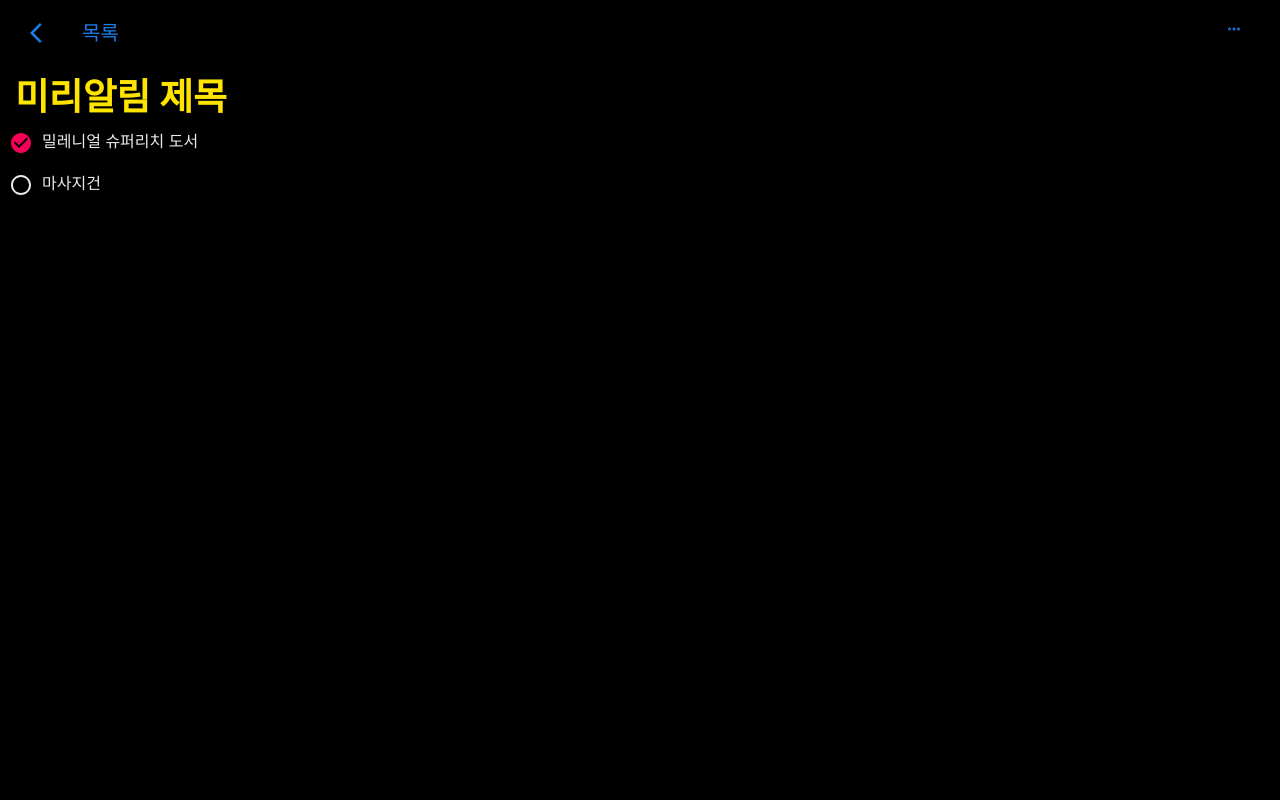
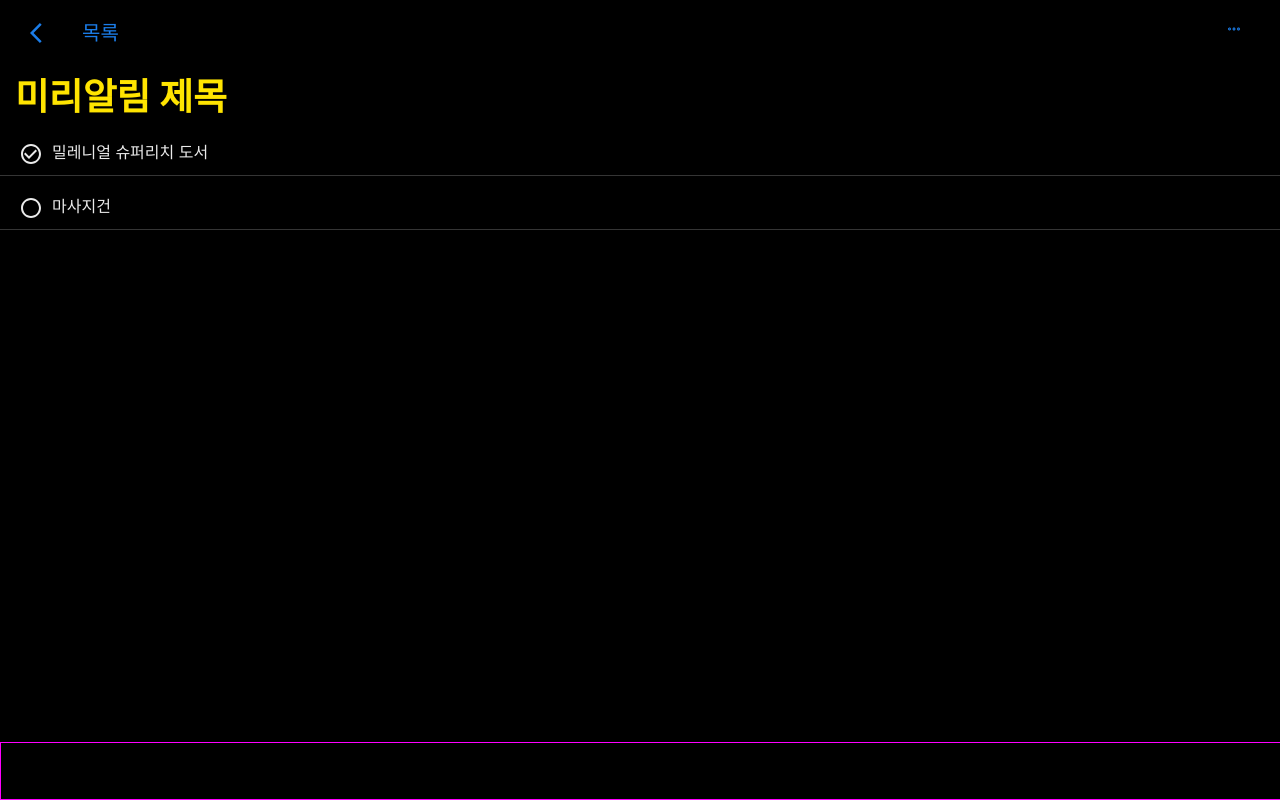
Before and after one commit to dohvely/reminder-w, a React (Create React App) app: page /#/detail in a window 1280 px wide. Both pictures are taken after a click on the element 21 px from the left and 143 px from the top of the page. Built offline with nearby package versions, Linux system fonts and the light colour scheme.

Commit message:
row underline style(진행중), bottom layout style

```diff
--- a/src/views/ReminderDetail.js
+++ b/src/views/ReminderDetail.js
@@ -30,7 +30,8 @@ const materialStyles = makeStyles((theme) => ({
     color: "#1b7de9"
   },
   checkboxStyle: {
-    color: "#eaeaea"
+    color: "#eaeaea",
+    paddingLeft: "19px"
   }
 }))
 
@@ -49,6 +50,18 @@ const titleWrapperStyles = {
 const checkboxLabelStyles = {
   color: '#eaeaea'
 }
+const rowStyles = {
+  paddingTop: "11px",
+  borderBottom: "1px solid #353535",
+}
+const bottomStyles = {
+  position: "absolute",
+  // left: "25%",
+  bottom: "0",
+  height: "7%",
+  width: "100%",
+  border: "1px solid magenta"
+}
 
 
 
@@ -58,6 +71,7 @@ function ReminderDetail() {
 
   return (
     <section>
+      {/* top */}
       <div className="top">
         {/* header 영역 */}
         <div id="headerWrapper" style={headerWrapperStyles}>
@@ -78,28 +92,33 @@ function ReminderDetail() {
         {/* title 영역 */}
         <div id="titleWrapper" style={titleWrapperStyles}>미리알림 제목</div>
       </div>
+      {/* middle */}
       <div className="middle">
         <form noValidate autoComplete="off">
           <div className="rowWrapper">
-            <div className="row">
+            {/* TODO : loop */}
+            <div className="row" style={rowStyles}>
               <Checkbox
                 id="chk0"
                 icon={<CircleUnchecked />}
-                checkedIcon={<CircleCheckedFilled />}
+                checkedIcon={<CircleChecked style={{ color: "#eaeaea" }} />}
                 className={materialClasses.checkboxStyle}
-
               />
               <label for="chk0" style={checkboxLabelStyles}>밀레니얼 슈퍼리치 도서</label>
             </div>
-            <div className="row">
+            <div className="row" style={rowStyles}>
               <Checkbox
                 id="chk1"
                 icon={<CircleUnchecked />}
-                checkedIcon={<CircleChecked />}
+                checkedIcon={<CircleChecked style={{ color: "#eaeaea" }} />}
                 className={materialClasses.checkboxStyle}
               />
               <label for="chk1" style={checkboxLabelStyles}>마사지건</label>
             </div>
+          </div>
+          {/* bottom */}
+          <div className="bottom" style={bottomStyles}>
+            {/* TODO: 새로운 미리 알림 버튼 */}
           </div>
         </form>
       </div>
```
Also changed, not shown: 1 other file (tests, documents, lock files or other folders).
